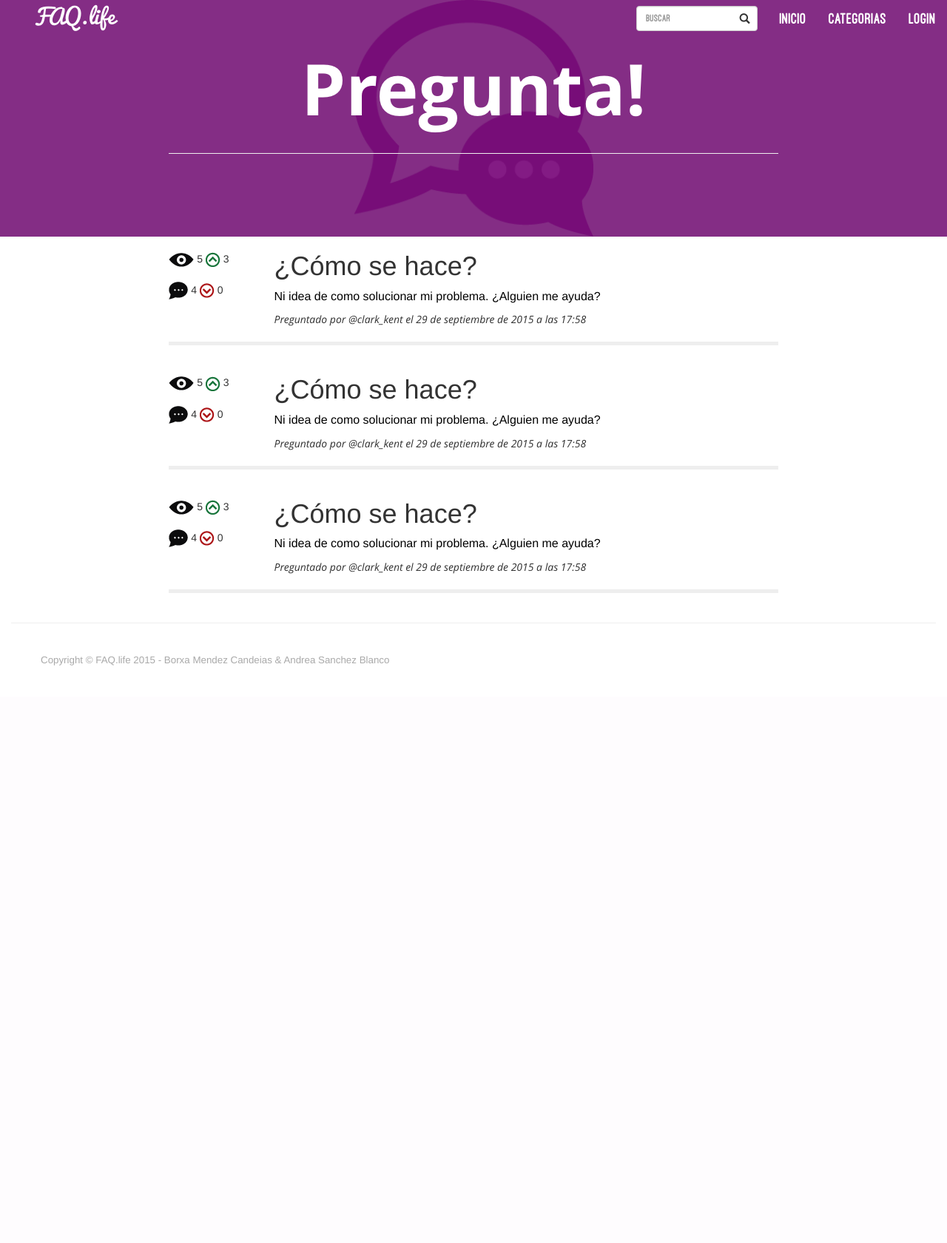
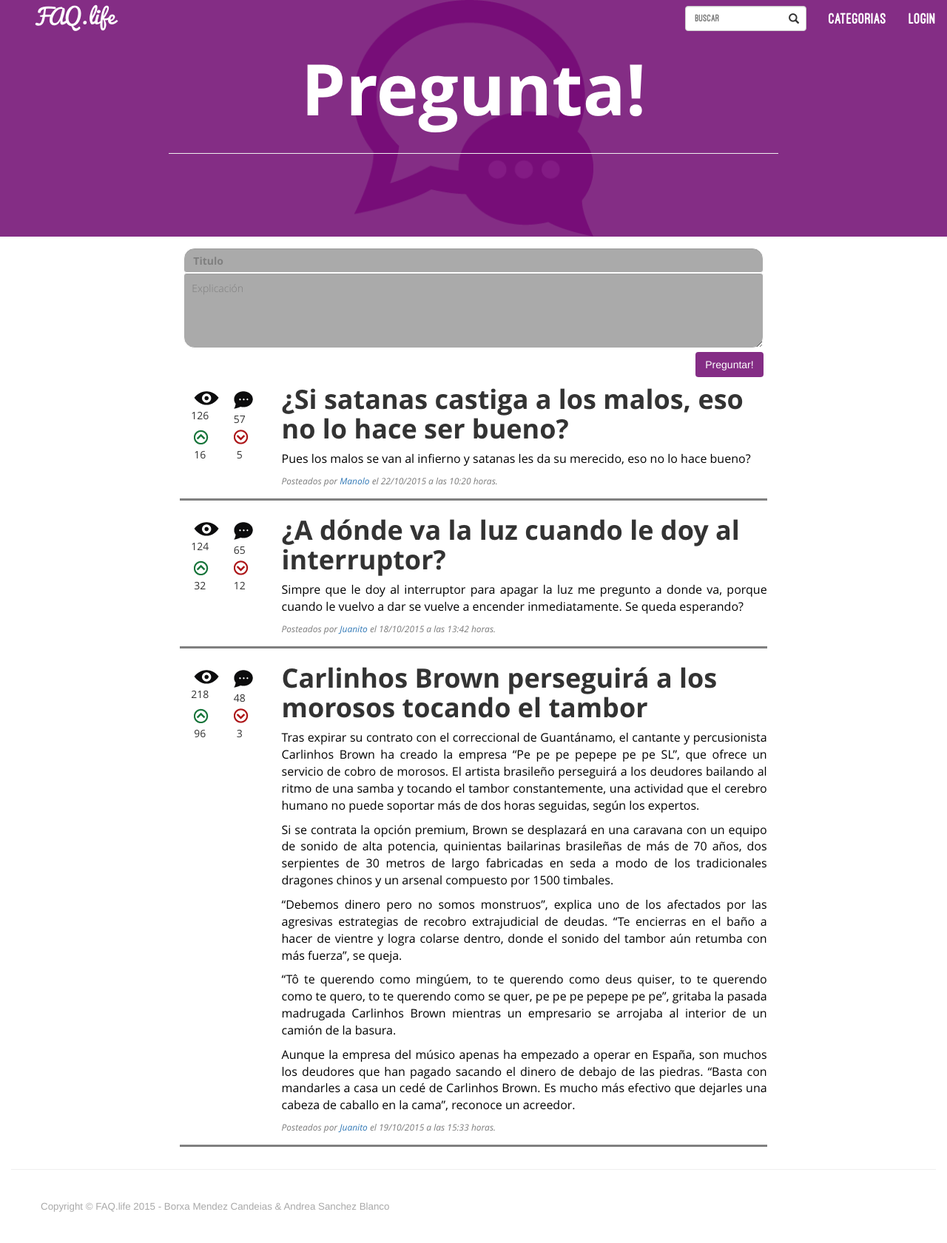
Before and after one commit to asblanco/FAQ.life, a PHP site: page / in a window 1280 px wide. Shown: the whole page at 74% size. Before the commit the page ends 900 px from the top, so only its background shows below. Run offline with PHP 8.4, Linux system fonts and the light colour scheme; some libraries are stand-ins or nearby versions.

Commit message:
index.html
- Formateado a sección de "Preguntar". Foron necesarias modificacións no
CSS.

DUDAS:
- Categorías: Temos diseñado que hai un desplegable de categorías pero
non teño moi claro como implementalo. Imos adiante con el? Se é o caso,
suxiro poñer un div abaixo donde poidas escribir os tags que queiras,
como en gmail, que escriben o correo e o tabular formase unha etiqueta.

```diff
--- a/categorias.html
+++ b/categorias.html
@@ -38,7 +38,6 @@
                             </div>
                         </form>
                     </li>
-                    <li><a href="index.html">Inicio</a></li>
                     <li><a href="categorias.html">Categorias</a></li>
                     <li><a href="" data-toggle="modal" data-target="#loginModal">Login</a></li>
                 </ul>
--- a/css/fonts.css
+++ b/css/fonts.css
@@ -38,6 +38,8 @@
 
 .opSansItFont {
     font-family: "OpenSans-Italic";
+    color: #7d7d7d;
+    font-size: 12px;
 }
 
 @font-face {
--- a/css/main.css
+++ b/css/main.css
@@ -17,11 +17,19 @@ a.navbar-logo {     /*Change FAQ.life color*/
     text-align: center;
 }
 
+a.navbar-logo:hover {
+    text-decoration: none;
+}
+
 p {
     color: black;
-/*    font-size: 3vmin;*/
     font-size: 12pt;
     text-align: justify;
+}
+
+h1 {
+    margin-top: 10px;
+    margin-bottom: 10px;
 }
 
 
@@ -47,15 +55,10 @@ p {
     }
 }
 
-.autores {
+.footer-autores {
     margin: 5vmin;
     color: darkgray;
-/*    font-size: 2vmin;*/
     font-size: 10pt;
-}
-
-.separator {
-    border-width: thick;
 }
 
 .btn-login {                    /*Changed Bootstrap button*/
@@ -98,6 +101,9 @@ p {
     color: white;
 }
 
+div#navbar-collapse1 {
+    overflow-y: visible;
+}
 
 /*INDEX PAGE*/
 .head-index {
@@ -117,9 +123,120 @@ p {
     text-align: center;
 }
 
+div#contador {
+    padding-top: 15px;
+}
 
+.preview-pregunta {
+    color: black;
+}
+
+.preview-pregunta:hover {
+    text-decoration: none;
+    color: black;
+}
 
 /*NOT INDEX PAGES*/
 .head {
     background-color: #842d85;
 }
+
+.estado {
+    padding: 5px;
+}
+
+
+/*Paginas INDEX & PREGUNTA*/
+hr#separador {
+    border-color: grey;
+    border-width: 3px;
+    margin-top: 5px;
+    margin-bottom: 10px;
+}
+
+.iconos {
+    margin: 4px;
+}
+
+.centrado {
+    text-align: center;
+}
+
+/*PAGINA PREGUNTA*/
+#container-imagen {
+    height: 10em;
+}
+
+#container-imagen img {
+    height: 100%;
+    border-radius: 5px;
+    /*  Center image  */
+    display: block;
+    margin-left: auto;
+    margin-right: auto
+}
+
+.separatorQuestion{
+    border-width: thick;
+    border-color: #842d85;
+}
+
+.preguntaTitulo {
+	color: black;
+	background-color: #AAAAAA;
+	margin-top: 15px;
+	border-top-left-radius: 15px;
+    border-top-right-radius: 15px;
+	border-color: white;
+/*    opacity: 0.2;*/
+}
+
+.preguntaCuerpo {
+	color: black;
+	background-color: #AAAAAA;
+	margin-bottom: 5px;
+	border-bottom-left-radius: 15px;
+    border-bottom-right-radius: 15px;
+	border-color: white;
+	display: block;
+	padding: 10px;
+	min-height: 20px;
+}
+
+.button-preguntar {
+    position: relative;
+    float: right;
+}
+
+/* PLACEHOLDER COLOR */
+input::-webkit-input-placeholder {
+   color: #7F7F7F !important;
+}
+
+input:-moz-placeholder {
+   color: #7F7F7F !important;
+}
+
+input::-moz-placeholder {
+   color: #7F7F7F !important;
+}
+
+input:-ms-input-placeholder {
+   color: #7F7F7F !important;
+}
+
+textarea::-webkit-input-placeholder {
+   color: #7F7F7F !important;
+}
+
+textarea:-moz-placeholder {
+   color: #7F7F7F !important;
+}
+
+textarea::-moz-placeholder {
+   color: #7F7F7F !important;
+}
+
+textarea:-ms-input-placeholder {
+   color: #7F7F7F !important;
+}
--- a/index.html
+++ b/index.html
@@ -40,7 +40,6 @@
                                 </div>
                             </form>
                         </li>
-                        <li><a href="index.html">Inicio</a></li>
                         <li><a href="categorias.html">Categorias</a></li>
                         <li><a href="" data-toggle="modal" data-target="#loginModal">Login</a></li>
                     </ul>
@@ -56,31 +55,58 @@
 
         <!-- Contenido Principal -->
         <div class="col-xs-12 col-sm-12 col-md-12">
+
+            <!-- PREGUNTAR -->
+            <form>
+                <div class="col-xs-12 col-sm-12 col-md-12">
+                    <div class="col-xs-12 col-sm-2 col-md-2"></div>
+                    <div class="col-xs-12 col-sm-8 col-md-8" id="caja-pregunta">
+                        <input type="text" class="form-control preguntaTitulo opSansBFont" placeholder="Titulo">
+                        <textarea class="form-control preguntaCuerpo opSansLiFont" rows="4" placeholder="Explicación"></textarea>
+                        <button type="submit" class="btn-login button-preguntar">Preguntar!</button>
+                    </div>
+                    <div class="col-xs-12 col-sm-2 col-md-2"></div>
+                </div>
+            </form>
+
             <!--  QUESTION 1 -->
             <div class="row">
                 <div class="col-sm-2 col-md-2"></div>
-                <div class="col-xs-12 col-sm-8 col-md-8"> <!-- nested grid question -->
-                    <div class="row">
-                        <div class="col-sm-4 col-md-2"> <!-- div contador -->
-                            <br>
-                            <img src="img/visitas.png" alt="views">
-                            <span> 5 </span>
-                            <img src="img/positivo.png" alt="views">
-                            <span> 3 </span>
-                            <br>
-                            <br>
-                            <img src="img/respuestas.png" alt="views">
-                            <span> 4 </span>
-                            <img src="img/negativo.png" alt="views">
-                            <span> 0 </span>
+                <div class="col-sm-8 col-md-8">
+                    <div class="col-xs-12 col-sm-3 col-md-2" id="contador">
+                        <div class="col-xs-3 col-sm-6 col-md-6">
+                            <div class="centrado">
+                                <img src="img/visitas.png" class="centrado iconos">
                             </div>
-                        <div class="col-sm-8 col-md-10"> <!-- Question -->
-                            <h1>¿Cómo se hace?</h1>
-                            <p>Ni idea de como solucionar mi problema. ¿Alguien me ayuda?</p>
-                            <div class="opSansItFont">Preguntado por @clark_kent el 29 de septiembre de 2015 a las 17:58</div>
+                            <div class="centrado opSansReFont">126</div>
+                        </div>
+                        <div class="col-xs-3 col-sm-6 col-md-6">
+                            <div class="centrado opSansReFont">
+                                <img src="img/respuestas.png" class="centrado iconos">
+                            </div>
+                            <div class="centrado opSansReFont">57</div>
+                        </div>
+                        <div class="col-xs-3 col-sm-6 col-md-6">
+                            <div class="centrado opSansReFont">
+                                <img src="img/positivo.png" class="centrado iconos">
+                            </div>
+                            <div class="centrado opSansReFont">16</div>
+                        </div>
+                        <div class="col-xs-3 col-sm-6 col-md-6">
+                            <div class="centrado">
+                                <img src="img/negativo.png" class="centrado iconos">
+                            </div>
+                            <div class="centrado opSansReFont">5</div>
                         </div>
                     </div>
-                    <hr class="small separator">
+                    <div class="col-xs-12 col-sm-9 col-md-10" id="pregunta">
+                        <h1 class="opSansBFont">¿Si satanas castiga a los malos, eso no lo hace ser bueno?</h1>
+                        <p class="opSansReFont">Pues los malos se van al infierno y satanas les da su merecido, eso no lo hace bueno?<p>
+                        <p class="opSansItFont">Posteados por <a href="">Manolo</a> el 22/10/2015 a las 10:20 horas.<p>
+                    </div>
+                    <div class="col-xs-12 col-sm-12 col-md-12">
+                        <hr class="small separator" id="separador">
+                    </div>
                 </div>
                 <div class="col-sm-2 col-md-2"></div>
             </div>
@@ -88,28 +114,41 @@
             <!--  QUESTION 2 -->
             <div class="row">
                 <div class="col-sm-2 col-md-2"></div>
-                <div class="col-xs-12 col-sm-8 col-md-8"> <!-- nested grid question -->
-                    <div class="row">
-                        <div class="col-sm-4 col-md-2"> <!-- div contador -->
-                            <br>
-                            <img src="img/visitas.png" alt="views">
-                            <span> 5 </span>
-                            <img src="img/positivo.png" alt="views">
-                            <span> 3 </span>
-                            <br>
-                            <br>
-                            <img src="img/respuestas.png" alt="views">
-                            <span> 4 </span>
-                            <img src="img/negativo.png" alt="views">
-                            <span> 0 </span>
+                <div class="col-sm-8 col-md-8">
+                    <div class="col-xs-12 col-sm-3 col-md-2" id="contador">
+                        <div class="col-xs-3 col-sm-6 col-md-6">
+                            <div class="centrado">
+                                <img src="img/visitas.png" class="centrado iconos">
                             </div>
-                        <div class="col-sm-8 col-md-10"> <!-- Question -->
-                            <h1>¿Cómo se hace?</h1>
-                            <p>Ni idea de como solucionar mi problema. ¿Alguien me ayuda?</p>
-                            <div class="opSansItFont">Preguntado por @clark_kent el 29 de septiembre de 2015 a las 17:58</div>
+                            <div class="centrado opSansReFont">124</div>
+                        </div>
+                        <div class="col-xs-3 col-sm-6 col-md-6">
+                            <div class="centrado">
+                                <img src="img/respuestas.png" class="centrado iconos">
+                            </div>
+                            <div class="centrado opSansReFont">65</div>
+                        </div>
+                        <div class="col-xs-3 col-sm-6 col-md-6">
+                            <div class="centrado">
+                                <img src="img/positivo.png" class="centrado iconos">
+                            </div>
+                            <div class="centrado opSansReFont">32</div>
+                        </div>
+                        <div class="col-xs-3 col-sm-6 col-md-6">
+                            <div class="centrado">
+                                <img src="img/negativo.png" class="centrado iconos">
+                            </div>
+                            <div class="centrado opSansReFont">12</div>
                         </div>
                     </div>
-                    <hr class="small separator">
+                    <div class="col-xs-12 col-sm-9 col-md-10" id="pregunta">
+                        <h1 class="opSansBFont">¿A dónde va la luz cuando le doy al interruptor?</h1>
+                        <p class="opSansReFont">Simpre que le doy al interruptor para apagar la luz me pregunto a donde va, porque cuando le vuelvo a dar se vuelve a encender inmediatamente. Se queda esperando?<p>
+                        <p class="opSansItFont">Posteados por <a href="">Juanito</a> el 18/10/2015 a las 13:42 horas.<p>
+                    </div>
+                    <div class="col-xs-12 col-sm-12 col-md-12">
+                        <hr class="small separator" id="separador">
+                    </div>
                 </div>
                 <div class="col-sm-2 col-md-2"></div>
             </div>
@@ -117,31 +156,50 @@
             <!--  QUESTION 3 -->
             <div class="row">
                 <div class="col-sm-2 col-md-2"></div>
-                <div class="col-xs-12 col-sm-8 col-md-8"> <!-- nested grid question -->
-                    <div class="row">
-                        <div class="col-sm-4 col-md-2"> <!-- div contador -->
-                            <br>
-                            <img src="img/visitas.png" alt="views">
-                            <span> 5 </span>
-                            <img src="img/positivo.png" alt="views">
-                            <span> 3 </span>
-                            <br>
-                            <br>
-                            <img src="img/respuestas.png" alt="views">
-                            <span> 4 </span>
-                            <img src="img/negativo.png" alt="views">
-                            <span> 0 </span>
+                <div class="col-sm-8 col-md-8">
+                    <div class="col-xs-12 col-sm-3 col-md-2" id="contador">
+                        <div class="col-xs-3 col-sm-6 col-md-6">
+                            <div class="centrado">
+                                <img src="img/visitas.png" class="centrado iconos">
                             </div>
-                        <div class="col-sm-8 col-md-10"> <!-- Question -->
-                            <h1>¿Cómo se hace?</h1>
-                            <p>Ni idea de como solucionar mi problema. ¿Alguien me ayuda?</p>
-                            <div class="opSansItFont">Preguntado por @clark_kent el 29 de septiembre de 2015 a las 17:58</div>
+                            <div class="centrado opSansReFont">218</div>
+                        </div>
+                        <div class="col-xs-3 col-sm-6 col-md-6">
+                            <div class="centrado">
+                                <img src="img/respuestas.png" class="centrado iconos">
+                            </div>
+                            <div class="centrado opSansReFont">48</div>
+                        </div>
+                        <div class="col-xs-3 col-sm-6 col-md-6">
+                            <div class="centrado">
+                                <img src="img/positivo.png" class="centrado iconos">
+                            </div>
+                            <div class="centrado opSansReFont">96</div>
+                        </div>
+                        <div class="col-xs-3 col-sm-6 col-md-6">
+                            <div class="centrado">
+                                <img src="img/negativo.png" class="centrado iconos">
+                            </div>
+                            <div class="centrado opSansReFont">3</div>
                         </div>
                     </div>
-                    <hr class="small separator">
+                    <div class="col-xs-12 col-sm-9 col-md-10" id="pregunta">
+                        <h1 class="opSansBFont">Carlinhos Brown perseguirá a los morosos tocando el tambor</h1>
+                        <p class="opSansReFont">Tras expirar su contrato con el correccional de Guantánamo, el cantante y percusionista Carlinhos Brown ha creado la empresa “Pe pe pe pepepe pe pe SL”, que ofrece un servicio de cobro de morosos.
+El artista brasileño perseguirá a los deudores bailando al ritmo de una samba y tocando el tambor constantemente, una actividad que el cerebro humano no puede soportar más de dos horas seguidas, según los expertos.</p>
+<p class="opSansReFont">Si se contrata la opción premium, Brown se desplazará en una caravana con un equipo de sonido de alta potencia, quinientas bailarinas brasileñas de más de 70 años, dos serpientes de 30 metros de largo fabricadas en seda a modo de los tradicionales dragones chinos y un arsenal compuesto por 1500 timbales.</p>
+<p class="opSansReFont">“Debemos dinero pero no somos monstruos”, explica uno de los afectados por las agresivas estrategias de recobro extrajudicial de deudas. “Te encierras en el baño a hacer de vientre y logra colarse dentro, donde el sonido del tambor aún retumba con más fuerza”, se queja.</p>
+<p class="opSansReFont">“Tô te querendo como mingúem, to te querendo como deus quiser, to te querendo como te quero, to te querendo como se quer, pe pe pe pepepe pe pe”, gritaba la pasada madrugada Carlinhos Brown mientras un empresario se arrojaba al interior de un camión de la basura.</p>
+<p class="opSansReFont">Aunque la empresa del músico apenas ha empezado a operar en España, son muchos los deudores que han pagado sacando el dinero de debajo de las piedras. “Basta con mandarles a casa un cedé de Carlinhos Brown. Es mucho más efectivo que dejarles una cabeza de caballo en la cama”, reconoce un acreedor.</p>
+                        <p class="opSansItFont">Posteados por <a href="">Juanito</a> el 19/10/2015 a las 15:33 horas.<p>
+                    </div>
+                    <div class="col-xs-12 col-sm-12 col-md-12">
+                        <hr class="small separator" id="separador">
+                    </div>
                 </div>
                 <div class="col-sm-2 col-md-2"></div>
             </div>
+
         </div>
 
         <!-- Login Modal Page -->
@@ -180,13 +238,12 @@
                 </div>
             </div>
         </div>
-
     </body>
 
     <!-- Footer -->
     <footer class="col-xs-12 col-sm-12 col-md-12">
         <hr class="small">
-        <p class="autores">Copyright &copy; FAQ.life 2015 - Borxa Mendez Candeias &amp; Andrea Sanchez Blanco</p>
+        <p class="footer-autores">Copyright &copy; FAQ.life 2015 - Borxa Mendez Candeias &amp; Andrea Sanchez Blanco</p>
     </footer>
 
     <!-- jQuery (necessary for Bootstrap's JavaScript plugins) -->
--- a/registro.html
+++ b/registro.html
@@ -38,7 +38,6 @@
                         </div>
                     </form>
                   </li>
-                  <li><a href="index.html">Inicio</a></li>
                   <li><a href="categorias.html">Categorias</a></li>
                   <li><a href="login.html">Login</a></li>
               </ul>
```
Also changed, not shown: pregunta.html (added, +221 -0 lines), fonts/Pacifico.ttf (deleted), img/login.png (added), img/pluto_lengua.jpg (added), img/pluto_posando.jpg (added), img/superman.jpg (added), img/tags.png (added). Lines whose indentation alone changed are shown as unchanged.
